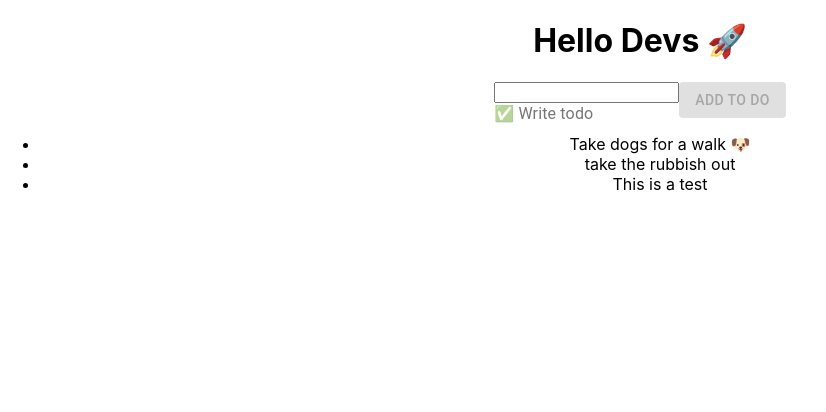
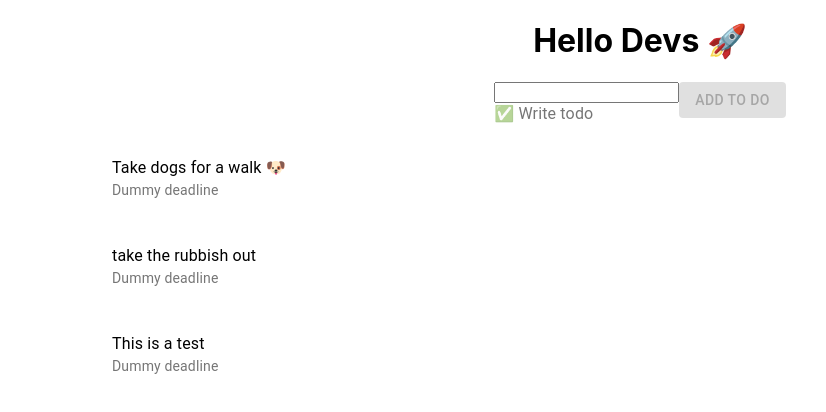
Before and after one commit to DEV-EGo/To-do-list---REACT, a React (Create React App) app in the folder todo_app/: page / in a window 1280 px wide. Shown: the top 412 px of the page, without its empty margins (0-826 px from the left). Built offline with nearby package versions, Linux system fonts and the light colour scheme.

Commit message:
new comp

```diff
--- a/todo_app/src/App.js
+++ b/todo_app/src/App.js
@@ -1,4 +1,5 @@
 import React, { useState }from 'react';
+import Todo from './Todo';
 import { Button, FormControl, Input, InputLabel } from '@material-ui/core';
 import './App.css';
 
@@ -35,7 +36,8 @@ function App() {
 
     <ul>
       {todos.map(todo => (
-        <li>{todo}</li>
+        <Todo text = {todo}/>
+        // <li>{todo}</li>
       ))}
     </ul>
 
--- a/todo_app/src/Todo.js
+++ b/todo_app/src/Todo.js
@@ -1,10 +1,19 @@
 import React from 'react'
+import './Todo.css';
+import { List, ListItem, ListItemAvatar, ListItemText, Avatar } from '@material-ui/core'
 
 function Todo(props) {
     return (
-        <div>
-             <li>{props.todo}</li>
-        </div>
+        <List>
+            <ListItem>
+                <ListItemAvatar>
+                    {/* <Avatar>
+                        <ImageIcon/>
+                    </Avatar> */}
+                </ListItemAvatar>
+                    <ListItemText primary= {props.text} secondary="Dummy deadline" />
+            </ListItem>
+        </List>
     )
 }
 
```
Also changed, not shown: todo_app/src/Todo.css (added), 1 other file (tests, documents, lock files or other folders).
